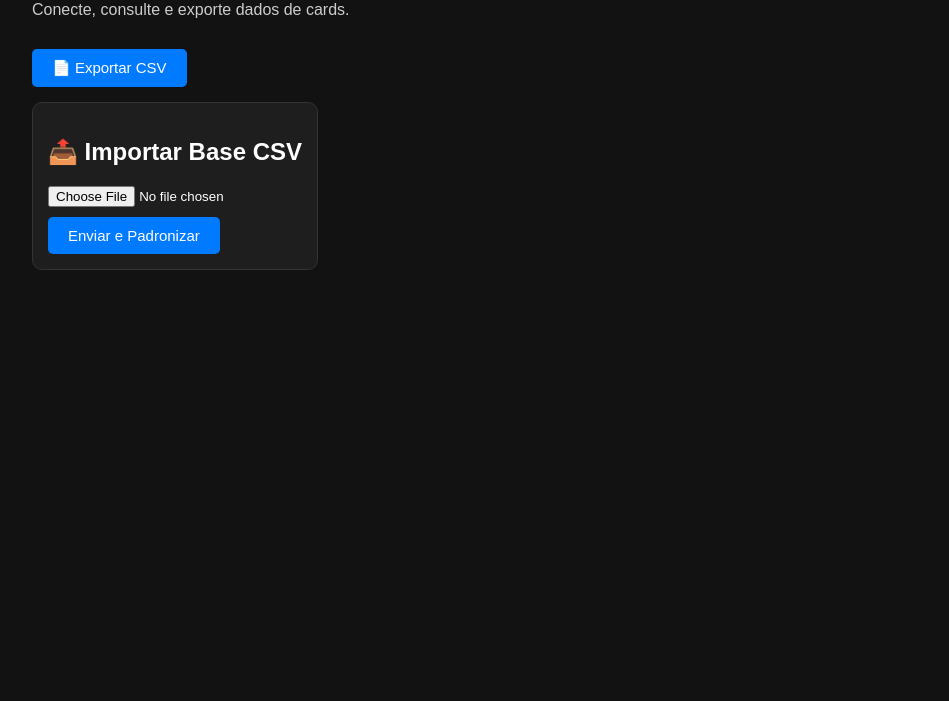
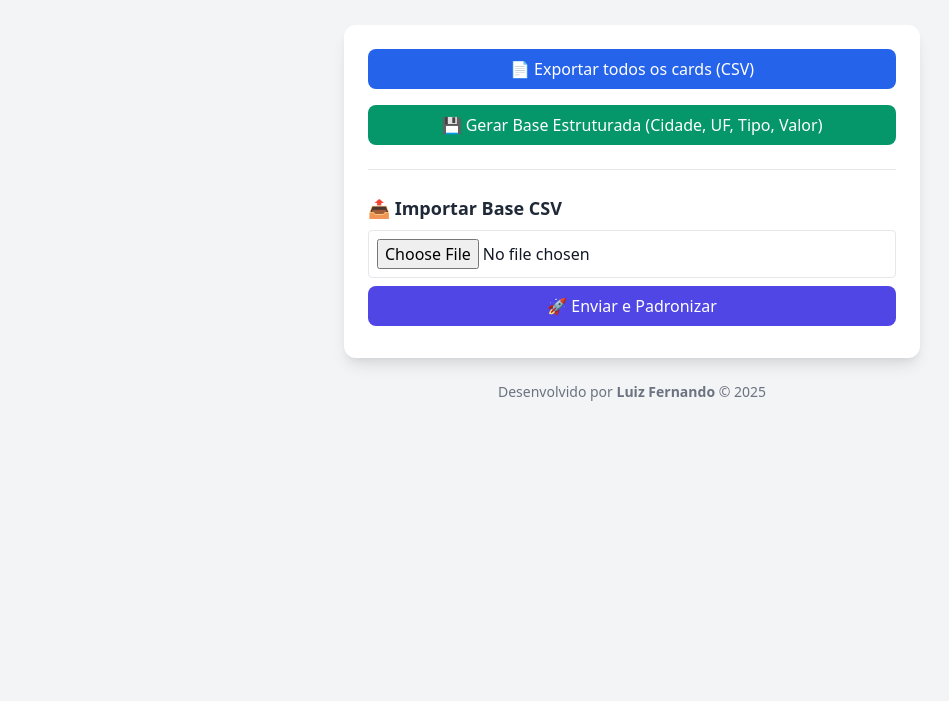
Before and after one commit to LuizS19/base2, a website: page index.html in a window 1280 px wide. Shown: the part 99-800 px from the top of the page, without its empty margins (8-957 px from the left). Drawn offline with nearby package versions, Linux system fonts and the light colour scheme.

Commit message:
Refactor index.html with Tailwind CSS styling
Updated the layout and styling of the Trello Data Connector page using Tailwind CSS. Added buttons for exporting and importing CSV files with improved user interface.

```diff
--- a/index.html
+++ b/index.html
@@ -1,84 +1,50 @@
 <!DOCTYPE html>
 <html lang="pt-BR">
 <head>
-  <meta charset="UTF-8">
-  <meta name="viewport" content="width=device-width, initial-scale=1.0">
+  <meta charset="UTF-8" />
+  <meta name="viewport" content="width=device-width, initial-scale=1.0" />
   <title>Trello Data Connector</title>
-  <style>
-    body {
-      font-family: Arial, sans-serif;
-      background-color: #121212;
-      color: #fff;
-      margin: 0;
-      padding: 40px;
-    }
-    h1 {
-      font-size: 1.5em;
-      margin-bottom: 10px;
-    }
-    p {
-      margin-bottom: 20px;
-      color: #ccc;
-    }
-    .button {
-      background-color: #007bff;
-      color: white;
-      border: none;
-      padding: 10px 20px;
-      font-size: 15px;
-      border-radius: 5px;
-      cursor: pointer;
-      transition: background-color 0.3s;
-    }
-    .button:hover {
-      background-color: #0056b3;
-    }
-    .section {
-      margin-top: 30px;
-    }
-    .upload-container {
-      margin-top: 15px;
-      padding: 15px;
-      background: #1e1e1e;
-      border-radius: 10px;
-      border: 1px solid #333;
-      width: fit-content;
-    }
-    input[type="file"] {
-      margin-bottom: 10px;
-    }
-  </style>
+  <link href="https://cdn.jsdelivr.net/npm/tailwindcss@2.2.19/dist/tailwind.min.css" rel="stylesheet">
 </head>
-<body>
-  <h1>📎 Trello Data Connector</h1>
-  <p>Conecte, consulte e exporte dados de cards.</p>
 
-  <!-- Exportar CSV -->
-  <div class="section">
-    <a href="/export"><button class="button">📄 Exportar CSV</button></a>
-  </div>
+<body class="bg-gray-100 text-gray-900 flex flex-col items-center min-h-screen p-6">
+  <header class="text-center mb-8">
+    <h1 class="text-3xl font-bold text-blue-700 mb-2">📎 Trello Data Connector</h1>
+    <p class="text-gray-600">Conecte, consulte e exporte dados dos seus cards Trello.</p>
+  </header>
 
-  <!-- Importar CSV -->
-  <div class="section upload-container">
-    <h2>📤 Importar Base CSV</h2>
-    <form id="uploadForm" enctype="multipart/form-data" method="post">
-      <input type="file" name="csvFile" accept=".csv" required>
-      <br>
-      <button class="button" type="submit">Enviar e Padronizar</button>
-    </form>
-  </div>
+  <main class="bg-white shadow-lg rounded-xl p-6 w-full max-w-xl space-y-6">
+    <div class="space-y-4">
+      <button id="exportBtn" class="w-full bg-blue-600 text-white py-2 rounded-lg hover:bg-blue-700 transition">
+        📄 Exportar todos os cards (CSV)
+      </button>
 
-  <script>
-    document.getElementById("uploadForm").addEventListener("submit", async (e) => {
-      e.preventDefault();
-      const formData = new FormData(e.target);
-      const response = await fetch("/upload", {
-        method: "POST",
-        body: formData
-      });
-      const text = await response.text();
-      alert(text);
-    });
-  </script>
+      <button id="baseBtn" class="w-full bg-green-600 text-white py-2 rounded-lg hover:bg-green-700 transition">
+        💾 Gerar Base Estruturada (Cidade, UF, Tipo, Valor)
+      </button>
+    </div>
+
+    <hr class="my-4">
+
+    <div class="space-y-2">
+      <h2 class="text-lg font-semibold text-gray-800">📤 Importar Base CSV</h2>
+      <input type="file" id="fileInput" accept=".csv" class="w-full border p-2 rounded">
+      <button id="uploadBtn" class="w-full mt-2 bg-indigo-600 text-white py-2 rounded-lg hover:bg-indigo-700 transition">
+        🚀 Enviar e Padronizar
+      </button>
+      <p id="fileName" class="text-sm text-gray-600 mt-2"></p>
+    </div>
+
+    <div id="preview" class="hidden mt-6 border-t pt-4">
+      <h3 class="font-semibold text-gray-700 mb-2">📊 Pré-visualização dos dados:</h3>
+      <pre id="csvPreview" class="bg-gray-100 p-3 rounded text-xs overflow-x-auto"></pre>
+    </div>
+  </main>
+
+  <footer class="text-center mt-6 text-sm text-gray-500">
+    Desenvolvido por <b>Luiz Fernando</b> © 2025
+  </footer>
+
+  <script src="script.js"></script>
 </body>
 </html>
```
